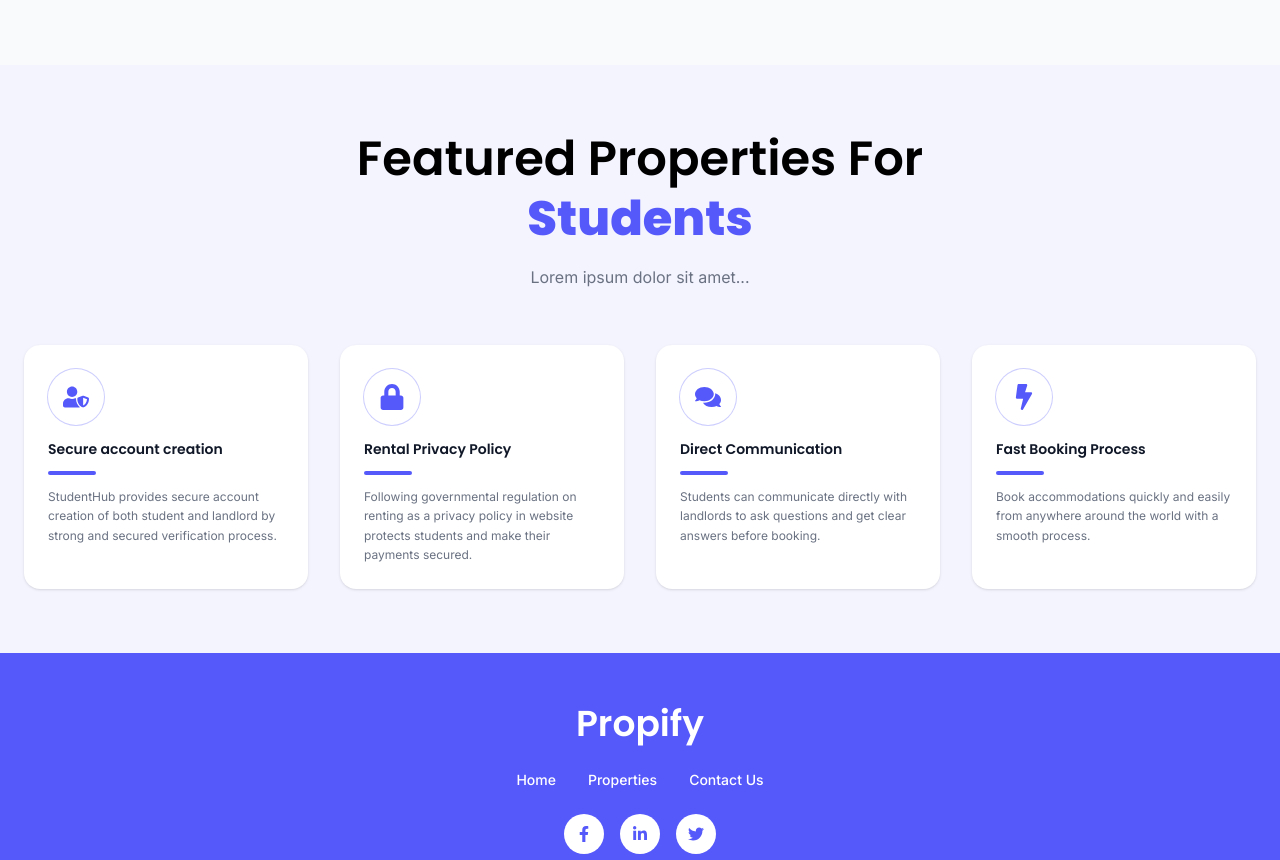
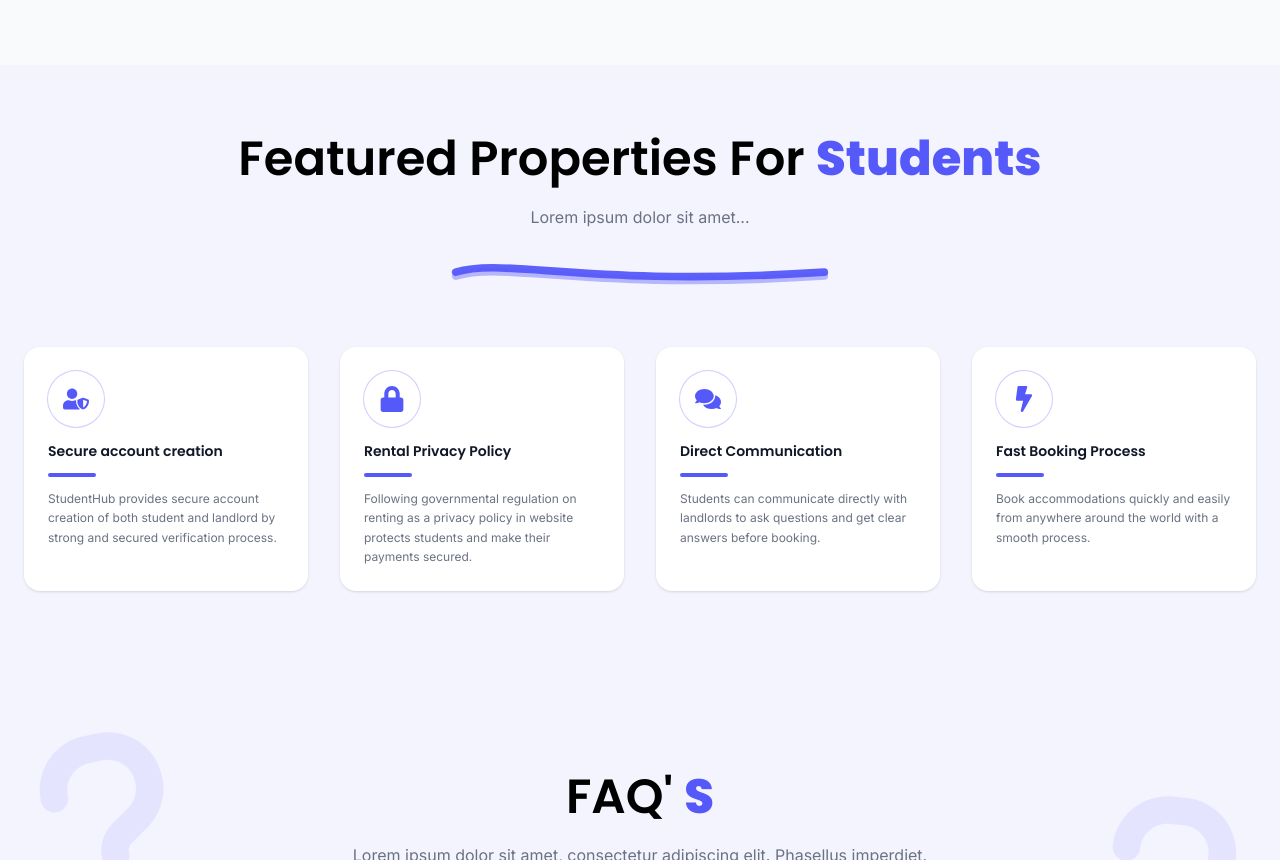
Before and after one commit to WajdMHeshme/Propify-Platform, a React (Vite) app: page / in a window 1280 px wide. Shown: the part 1940-2800 px from the top of the page. Built offline with nearby package versions, Linux system fonts and the light colour scheme.

Commit message:
add faq section and optimize responsive

```diff
--- /dev/null
+++ b/src/components/ui/FAQAccordion.tsx
@@ -0,0 +1,64 @@
+import { useState } from "react";
+import type { FaqAccordionProps } from "../../types/ui";
+
+const FaqAccordion: React.FC<FaqAccordionProps> = ({ items }) => {
+  const [openId, setOpenId] = useState<number | null>(null);
+
+  const toggle = (id: number) => setOpenId((prev) => (prev === id ? null : id));
+
+  return (
+    <div className="space-y-4">
+      {items?.map((item) => {
+        const isOpen = openId === item.id;
+        return (
+          <div
+            key={item.id}
+            className={`rounded-xl shadow-md transition-shadow duration-300 ${
+              isOpen ? "shadow-lg" : "shadow-sm"
+            }`}
+          >
+            <button
+              type="button"
+              aria-expanded={isOpen}
+              onClick={() => toggle(item.id)}
+              className={`
+                w-full flex items-center justify-between px-6 py-4 text-left rounded-xl
+                focus:outline-none focus-visible:ring-2 focus-visible:ring-primary
+                ${isOpen ? "bg-primary text-white" : "bg-white text-gray-800 hover:bg-primary/10"}
+                transition-colors duration-300
+              `}
+            >
+              <span className="font-medium">{item.question}</span>
+
+              <svg
+                className={`w-5 h-5 transform transition-transform duration-300 ${
+                  isOpen ? "rotate-180 text-white" : "rotate-0 text-primary"
+                }`}
+                xmlns="http://www.w3.org/2000/svg"
+                fill="none"
+                viewBox="0 0 24 24"
+                stroke="currentColor"
+                strokeWidth={2}
+              >
+                <path strokeLinecap="round" strokeLinejoin="round" d="M19 9l-7 7-7-7" />
+              </svg>
+            </button>
+
+            <div
+              className={`
+                px-6 overflow-hidden transition-all duration-300
+                ${isOpen ? "py-4 max-h-80" : "py-0 max-h-0"}
+                bg-primary/5 rounded-b-xl
+              `}
+              aria-hidden={!isOpen}
+            >
+              <p className="text-gray-700">{item.answer}</p>
+            </div>
+          </div>
+        );
+      })}
+    </div>
+  );
+};
+
+export default FaqAccordion;
--- a/src/data/data.ts
+++ b/src/data/data.ts
@@ -1,4 +1,5 @@
 import { FaUserShield, FaLock, FaComments, FaBolt } from "react-icons/fa";
+import type { FAQItem } from "../types/ui";
 
 export const sectionsTitles = {
   properties: {
@@ -41,3 +42,29 @@ export const features = [
     icon: FaBolt,
   },
 ];
+export const FAQS: FAQItem[] = [
+  {
+    id: 1,
+    question: "What is Project?",
+    answer:
+      "Project is a sample product used to show how the FAQ accordion looks. You can replace this text with the real answer coming from your API.",
+  },
+  {
+    id: 2,
+    question: "How can I integrate the API?",
+    answer:
+      "Call your API endpoint (for example /faq) and map the received data into the same shape used here (question + answer).",
+  },
+  {
+    id: 3,
+    question: "Can I customize the styles?",
+    answer:
+      "Yes — the component is built with Tailwind. Tweak colors, spacing, and the SVG brush under the title to fit your design.",
+  },
+  {
+    id: 4,
+    question: "Is this accessible?",
+    answer:
+      "Buttons are keyboard-focusable and announce expansion state with aria-expanded. You can improve further by managing focus on open/close.",
+  },
+];
--- a/src/pages/home/HomePage.tsx
+++ b/src/pages/home/HomePage.tsx
@@ -1,12 +1,14 @@
 import HeroSection from "../../sections/home/HeroSection"
 import PropertiesSection from "../../sections/shared/PropertiesSection"
 import FeaturesSection from "../../sections/home/FeaturesSection"
+import FaqSection from "../../sections/home/FAQSection"
 const HomePage = () => {
   return (
     <>
     <HeroSection />
     <PropertiesSection />
     <FeaturesSection />
+    <FaqSection />
     </>
   )
 }
--- /dev/null
+++ b/src/sections/home/FAQSection.tsx
@@ -0,0 +1,31 @@
+import TitleSection from "../shared/TitleSection";
+import { FAQS } from "../../data/data";
+import FaqAccordion from "../../components/ui/FAQAccordion";
+import { FaQuestion } from "react-icons/fa6";
+
+export default function FaqSection() {
+  return (
+    <section className="relative bg-[#f4f4ff] py-20 sm:py-28 overflow-hidden">
+      {/* Decorative large question marks */}
+      <FaQuestion className="hidden lg:block absolute left-0 top-16 text-[220px] text-primary/10 pointer-events-none select-none -rotate-12" />
+      <FaQuestion className="hidden lg:block absolute right-0 top-32 text-[220px] text-primary/10 pointer-events-none select-none rotate-6" />
+
+
+      <div className="container mx-auto px-6 lg:px-20 relative z-10">
+        <TitleSection
+          title="FAQ'"
+          keyword="S"
+          desc="Lorem ipsum dolor sit amet, consectetur adipiscing elit. Phasellus imperdiet."
+          underline={true}
+          underlineSize="lg"
+          underlineClassName="text-primary"
+        />
+
+        {/* Accordion */}
+        <div className="mt-10 max-w-3xl mx-auto">
+          <FaqAccordion items={FAQS} />
+        </div>
+      </div>
+    </section>
+  );
+}
--- a/src/sections/home/FeaturesSection.tsx
+++ b/src/sections/home/FeaturesSection.tsx
@@ -1,19 +1,18 @@
-
 import TitleSection from "../shared/TitleSection";
 import FeatureCard from "../../components/cards/FeatureCard";
 import { features } from "../../data/data";
-
-
 
 export default function FeaturesSection() {
   return (
     <section className="w-full bg-[#f4f4ff] py-16">
       <div className="max-w-7xl mx-auto px-6">
-
         <TitleSection
           title="Featured Properties For"
           keyword="Students"
           desc="Lorem ipsum dolor sit amet..."
+          underline={true}
+          underlineSize="lg"
+          underlineClassName="text-primary"
         />
 
         <div className="grid grid-cols-1 sm:grid-cols-2 lg:grid-cols-4 gap-8">
--- a/src/sections/home/HeroSection.tsx
+++ b/src/sections/home/HeroSection.tsx
@@ -1,15 +1,17 @@
-import React from "react";
 import { useTranslation } from "react-i18next";
 import HeroFilterSection from "../../components/layout/HeroFilterSection";
 import FloatingIcons from "../../components/ui/FloatingIcons";
 
-const HeroSection: React.FC = () => {
-  const { t, i18n } = useTranslation("hero");
+const HeroSection = () => {
+  const { t } = useTranslation("hero");
 
-  const handleFilter = (filters: { city: string; price: string; type: string }) => {
+  const handleFilter = (filters: {
+    city: string;
+    price: string;
+    type: string;
+  }) => {
     console.log("Filters selected:", filters);
   };
-
 
   return (
     <section className="relative h-[90vh] overflow-hidden flex flex-col items-center">
@@ -32,7 +34,10 @@ const HeroSection: React.FC = () => {
             fill="rgba(255,255,255,0.10)"
           />
         </g>
-        <g className="animate-wave--slow wave-offset" style={{ transform: "translateY(6px)" }}>
+        <g
+          className="animate-wave--slow wave-offset"
+          style={{ transform: "translateY(6px)" }}
+        >
           <path
             d="M0,260 C240,320 420,200 660,240 C900,280 1100,220 1440,260 L1440,0 L0,0 Z"
             fill="rgba(255,255,255,0.06)"
--- a/src/sections/shared/TitleSection.tsx
+++ b/src/sections/shared/TitleSection.tsx
@@ -1,18 +1,63 @@
 import type { TitleSectionProps } from "../../types/ui";
 
-const TitleSection = ({ title, desc, keyword }: TitleSectionProps) => {
+const TitleSection = ({
+  title,
+  desc,
+  keyword,
+  underline = false,
+  underlineSize = "md",
+  underlineClassName = "text-primary",
+}: TitleSectionProps) => {
+  // map sizes to width classes for the svg container
+  const sizeCls =
+    underlineSize === "sm"
+      ? "w-40 md:w-56"
+      : underlineSize === "lg"
+      ? "w-80 md:w-96"
+      : "w-48 md:w-72"; // md by default
+
   return (
-    <div className="text-center max-w-2xl mx-auto mb-14">
+    <div className="text-center mx-auto mb-14">
       <h1 className="text-3xl md:text-5xl font-bold text-black">
         {title}{" "}
-        <span className="text-primary font-extrabold ">
-          {keyword}
-        </span>
+        <span className="text-primary font-extrabold">{keyword}</span>
       </h1>
 
-      <p className="mt-4 text-gray-500 text-base">
-        {desc}
-      </p>
+      <p className="mt-4 text-gray-500 text-base">{desc}</p>
+
+      {underline && (
+        <div className="mt-6 flex justify-center">
+          {/* svg uses currentColor so we can control color via a text- class */}
+          <svg
+            className={`${sizeCls} ${underlineClassName}`}
+            viewBox="0 0 200 20"
+            xmlns="http://www.w3.org/2000/svg"
+            aria-hidden
+            role="img"
+          >
+            {/* darker main stroke */}
+            <path
+              d="M4 10 C30 2 70 18 196 10"
+              stroke="currentColor"
+              strokeWidth="4"
+              strokeLinecap="round"
+              strokeLinejoin="round"
+              fill="none"
+              opacity="0.95"
+            />
+            {/* lighter secondary stroke for the double-line effect */}
+            <path
+              d="M4 12 C30 4 70 20 196 12"
+              stroke="currentColor"
+              strokeWidth="4"
+              strokeLinecap="round"
+              strokeLinejoin="round"
+              fill="none"
+              className="opacity-40"
+            />
+          </svg>
+        </div>
+      )}
     </div>
   );
 };
--- a/src/types/ui.ts
+++ b/src/types/ui.ts
@@ -4,6 +4,9 @@ export interface TitleSectionProps {
   title: string;
   desc: string;
   keyword: string;
+  underline?: boolean;
+  underlineSize?: "sm" | "md" | "lg";
+  underlineClassName?: string; // pass a tailwind text-color class, e.g. "text-primary"
 }
 
 //Hero filter section
@@ -20,11 +23,19 @@ export interface FloatingIconsProps {
   starCount?: number;
 }
 
-
 //features card
-
 export interface FeatureCardProps {
   title: string;
   desc: string;
   icon: IconType;
 }
+
+// Faq Section
+export type FAQItem = {
+  id: number;
+  question: string;
+  answer: string;
+};
+export interface FaqAccordionProps {
+  items: FAQItem[];
+}
```
